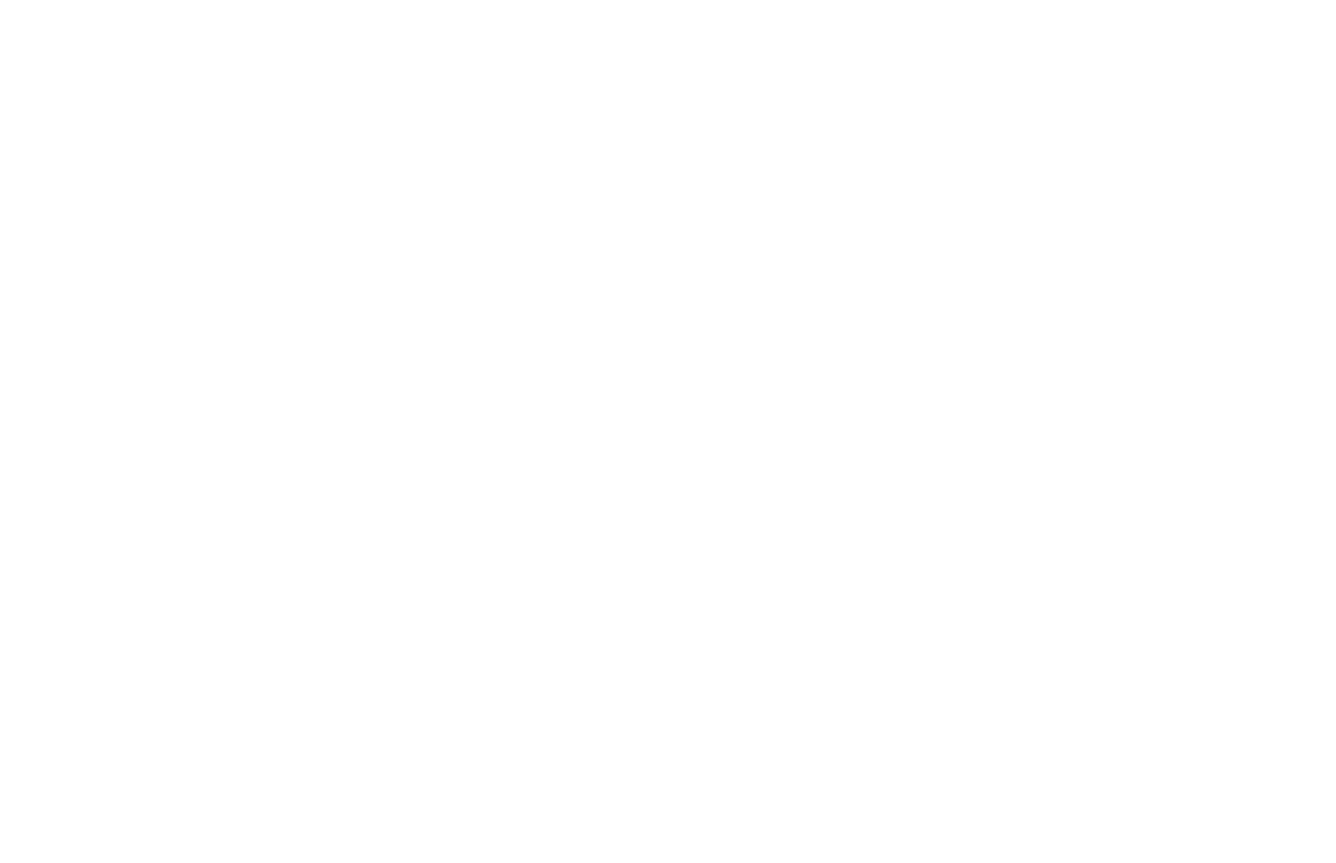
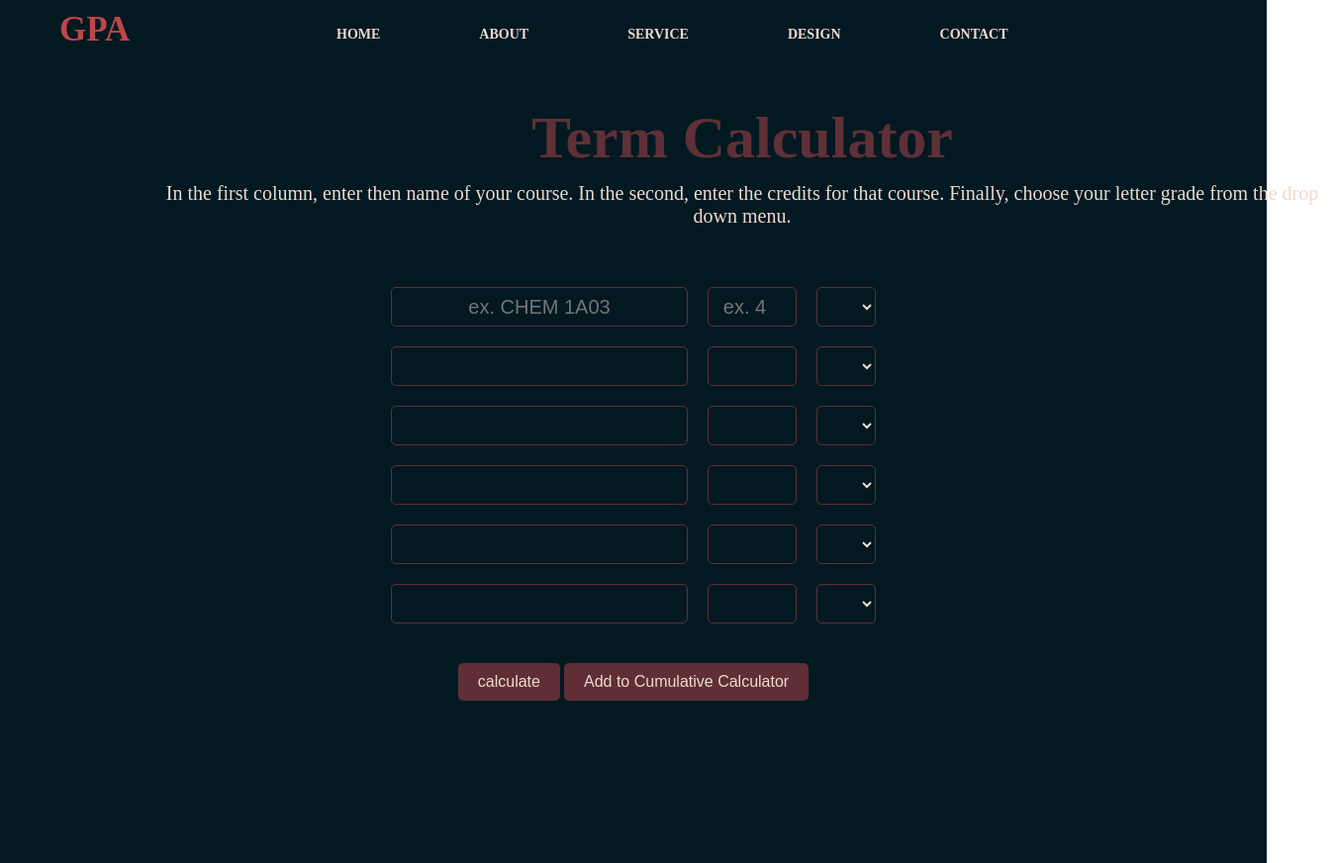
Before and after one commit to sivals8/how-screwed-am-i, a plain HTML site: page term.html in a window 1280 px wide. Shown: the whole page at 99% size, 1350 px wide, since content can reach past the window. Before the commit the page ends 800 px from the top, so only its background shows below. Drawn offline with Linux system fonts and the light colour scheme.

Commit message:
Added titles for both sections, layout for term complete, js file started

```diff
--- a/cumulative.html
+++ b/cumulative.html
@@ -0,0 +1,37 @@
+<!DOCTYPE html>
+<html lang = "en">
+<head>
+    <title>CUMULATIVE CALCULATOR</title>
+    <link rel = "stylesheet" href = "style.css">
+</head>
+<body>
+    <div class = "main">
+        <div class = "navbar">
+            <div class = "icon">
+                <h2 class = "logo">GPA</h2>
+            </div>
+        <div>
+
+        </div class = "menu">
+            <ul>
+                <li><a href = "index.html">HOME</a></li>
+                <li><a href = "#">ABOUT</a></li>
+                <li><a href = "#">SERVICE</a></li>
+                <li><a href = "#">DESIGN</a></li>
+                <li><a href = "#">CONTACT</a></li>
+            </ul>
+        </div>
+
+        <div class="content_cumulative">
+            <h1>Cumulative Calculator</h1>
+        </div>
+
+        <div class="par_cumulative">
+            <p class = "par_cumulative"></p>In the first column, enter then name of your semester. In the second, enter the total credits for that semester. Finally, enter your numerical GPA value on the 12 point scale.</p>
+        </div>
+
+    </div>
+
+
+</body>
+<html>
--- a/style.css
+++ b/style.css
@@ -73,7 +73,9 @@ ul li a:hover{
     width: 1200px;
     height: auto;
     margin-top: 200px;
-    margin-left: 150px;
+    max-width: fit-content;
+    margin-left: auto;
+    margin-right: auto;
     text-align: center;
     font-size: 40px;
     color: rgba(188, 71, 73, 0.5);
@@ -109,7 +111,9 @@ ul li a:hover{
     width: 1200px;
     height: auto;
     margin-top: 10px;
-    margin-left: 150px;
+    max-width: fit-content;
+    margin-left: auto;
+    margin-right: auto;
     text-align: center;
     font-size: 20px;
     color: #EFD9CE;
@@ -118,9 +122,10 @@ ul li a:hover{
     width: 40%;
     height: 60px;
     background: transparent;
-    border: 1px solid #BC4749;
+    border: 2px solid #BC4749;
     margin-top: 100px;
-    margin-left: 50px;
+    margin-left: 70px;
+    margin-right: auto;
     color: #EFD9CE;
     font-size: 25px;
     border-bottom-right-radius: 10px;
@@ -139,7 +144,7 @@ ul li a:hover{
     background: transparent;
     border: 2px solid #BC4749;
     margin-top: 100px;
-    margin-left: 170px;
+    margin-left: 70px;
     color: #EFD9CE;
     font-size: 25px;
     border-bottom-right-radius: 10px;
@@ -166,3 +171,112 @@ span {
     display: inline-block; /* Required for transform */
     transition: transform 0.3s ease;
   }
+
+.content_term, .content_cumulative{
+    width: 1200px;
+    height: auto;
+    margin-top: 30px;
+    margin-left: 150px;
+    text-align: center;
+    font-size: 30px;
+    color: rgba(188, 71, 73, 0.5);
+
+    overflow: hidden;
+    white-space: nowrap;
+
+}
+
+.par_term, .par_cumulative{
+    width: 1200px;
+    height: auto;
+    margin-top: 10px;
+    margin-left: 150px;
+    text-align: center;
+    font-size: 20px;
+    color: #EFD9CE;
+
+}
+.table {
+    display: flex;
+    justify-content: center;
+    gap: 20px;
+    margin-top: 50px;
+    background-color: transparent;
+
+}
+
+.table .course_name{
+    display: flex;
+    flex-direction: column;
+    align-items: center;
+    width: 300px;
+
+}
+
+.table .earned_credits{
+    display: flex;
+    flex-direction: column;
+    align-items: center;
+    width: 90px;
+}
+
+.table .gpa {
+    display: flex;
+    flex-direction: column;
+    align-items: center;
+    width: 60px;
+}
+.course_name input,
+.earned_credits input,
+.gpa select {
+    margin: 10px 0;
+    width: 100%;
+    height: 40px;
+    padding: 5px;
+    box-sizing: border-box;
+    border: 1px solid rgba(188, 71, 73, 0.5);
+    border-radius: 5px;
+    background-color: transparent;
+    color: #EFD9CE;
+    font-size: 20px;
+    text-align: center;
+
+}
+
+.course_name input:focus,
+.earned_credits input:focus,
+.gpa select:focus {
+    outline: none;
+    border: 1px solid #BC4749;
+    box-shadow: 0 0 5px rgba(0, 0, 0, 0.3);
+}
+
+/*to change the arrows from white to dark mode
+.earned_credits input[type = "number"]::-webkit-inner-spin-button, .earned_credits input[type = "number"]::-webkit-outer-spin-button{
+    -webkit-apperance: none;
+    appearance: none;
+    background-color: #BC4749;
+    color: #fff;
+}
+*/
+
+
+.calculate {
+    margin-top: 30px;
+    text-align: center;
+}
+
+.calc_btn, .add_rec {
+    padding: 10px 20px;
+    font-size: 16px;
+    background-color: rgba(188, 71, 73, 0.5);
+    color: #EFD9CE;
+    border: none;
+    border-radius: 5px;
+    cursor: pointer;
+    transition: background-color 0.3s ease;
+}
+
+.calc_btn:hover, .add_rec:hover {
+    background-color: #BC4749;
+}
--- a/term.html
+++ b/term.html
@@ -0,0 +1,202 @@
+<!DOCTYPE html>
+<html lang = "en">
+<head>
+    <title>TERM CALCULATOR</title>
+    <link rel = "stylesheet" href = "style.css">
+</head>
+<body>
+    <div class = "main">
+        <div class = "navbar">
+            <div class = "icon">
+                <h2 class = "logo">GPA</h2>
+            </div>
+        <div>
+
+        </div class = "menu">
+            <ul>
+                <li><a href = "index.html">HOME</a></li>
+                <li><a href = "#">ABOUT</a></li>
+                <li><a href = "#">SERVICE</a></li>
+                <li><a href = "#">DESIGN</a></li>
+                <li><a href = "#">CONTACT</a></li>
+            </ul>
+        </div>
+
+        <div class="content_term">
+            <h1>Term Calculator</h1>
+        </div>
+
+        <div class="par_term">
+            <p class = "par_term"></p>In the first column, enter then name of your course. In the second, enter the credits for that course. Finally, choose your letter grade from the drop down menu.</p>
+        </div>
+
+        <div class="table">
+            <div class="course_name">
+                <input type = "string" placeholder = "ex. CHEM 1A03"/>
+                <input type = "string" />
+                <input type = "string" />
+                <input type = "string" />
+                <input type = "string" />
+                <input type = "string" />
+            </div>
+
+            <div class="earned_credits">
+                <input type = "number" id = "cred" placeholder = "ex. 4"/>
+                <input type = "number" id = "cred" />
+                <input type = "number" id = "cred" />
+                <input type = "number" id = "cred" />
+                <input type = "number" id = "cred" />
+                <input type = "number" id = "cred" />
+            </div>
+
+            <div class="gpa">
+                <label for = "grades"></label>
+                <select id = "grades" name = "grades">
+                    <option value = "-"> </option>
+                    <option value = "A+">A+</option>
+                    <option value = "A">A</option>
+                    <option value = "A-">A-</option>
+
+                    <option value = "B+">B+</option>
+                    <option value = "B">B</option>
+                    <option value = "B-">B-</option>
+
+                    <option value = "C+">C+</option>
+                    <option value = "C">C</option>
+                    <option value = "C-">C-</option>
+
+                    <option value = "D+">D+</option>
+                    <option value = "D">D</option>
+                    <option value = "D-">D-</option>
+
+                    <option value = "F">F</option>
+                </select>
+
+                <label for = "grades"></label>
+                <select id = "grades" name = "grades">
+                    <option value = "-"> </option>
+                    <option value = "A+">A+</option>
+                    <option value = "A">A</option>
+                    <option value = "A-">A-</option>
+
+                    <option value = "B+">B+</option>
+                    <option value = "B">B</option>
+                    <option value = "B-">B-</option>
+
+                    <option value = "C+">C+</option>
+                    <option value = "C">C</option>
+                    <option value = "C-">C-</option>
+
+                    <option value = "D+">D+</option>
+                    <option value = "D">D</option>
+                    <option value = "D-">D-</option>
+
+                    <option value = "F">F</option>
+                </select>
+
+                <label for = "grades"></label>
+                <select id = "grades" name = "grades">
+                    <option value = "-"> </option>
+                    <option value = "A+">A+</option>
+                    <option value = "A">A</option>
+                    <option value = "A-">A-</option>
+
+                    <option value = "B+">B+</option>
+                    <option value = "B">B</option>
+                    <option value = "B-">B-</option>
+
+                    <option value = "C+">C+</option>
+                    <option value = "C">C</option>
+                    <option value = "C-">C-</option>
+
+                    <option value = "D+">D+</option>
+                    <option value = "D">D</option>
+                    <option value = "D-">D-</option>
+
+                    <option value = "F">F</option>
+                </select>
+
+                <label for = "grades"></label>
+                <select id = "grades" name = "grades">
+                    <option value = "-"> </option>
+                    <option value = "A+">A+</option>
+                    <option value = "A">A</option>
+                    <option value = "A-">A-</option>
+
+                    <option value = "B+">B+</option>
+                    <option value = "B">B</option>
+                    <option value = "B-">B-</option>
+
+                    <option value = "C+">C+</option>
+                    <option value = "C">C</option>
+                    <option value = "C-">C-</option>
+
+                    <option value = "D+">D+</option>
+                    <option value = "D">D</option>
+                    <option value = "D-">D-</option>
+
+                    <option value = "F">F</option>
+                </select>
+
+                <label for = "grades"></label>
+                <select id = "grades" name = "grades">
+                    <option value = "-"> </option>
+                    <option value = "A+">A+</option>
+                    <option value = "A">A</option>
+                    <option value = "A-">A-</option>
+
+                    <option value = "B+">B+</option>
+                    <option value = "B">B</option>
+                    <option value = "B-">B-</option>
+
+                    <option value = "C+">C+</option>
+                    <option value = "C">C</option>
+                    <option value = "C-">C-</option>
+
+                    <option value = "D+">D+</option>
+                    <option value = "D">D</option>
+                    <option value = "D-">D-</option>
+
+                    <option value = "F">F</option>
+                </select>
+
+                <label for = "grades"></label>
+                <select id = "grades" name = "grades">
+                    <option value = "-"> </option>
+                    <option value = "A+">A+</option>
+                    <option value = "A">A</option>
+                    <option value = "A-">A-</option>
+
+                    <option value = "B+">B+</option>
+                    <option value = "B">B</option>
+                    <option value = "B-">B-</option>
+
+                    <option value = "C+">C+</option>
+                    <option value = "C">C</option>
+                    <option value = "C-">C-</option>
+
+                    <option value = "D+">D+</option>
+                    <option value = "D">D</option>
+                    <option value = "D-">D-</option>
+
+                    <option value = "F">F</option>
+                </select>
+
+            </div>
+
+        </div>
+
+        <div class="calculate">
+            <a href = "#"> <button class = "calc_btn"><span>calculate</span></button></a>
+            <a button onclick = "addRecord()"> <button class = "add_rec"><span>Add to Cumulative Calculator</span></button></a>
+            <p id = "error"></p>
+        </div>
+
+
+
+
+    </div>
+
+
+</body>
+<html>
```
Also changed, not shown: index.html (+3 -3 lines), index.js (+25 -0 lines).
